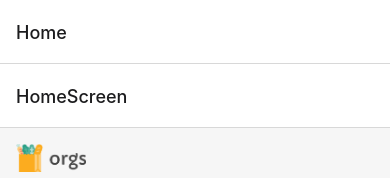
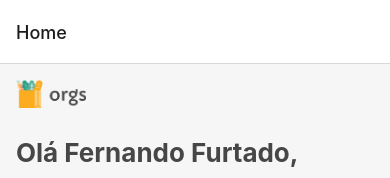
Before and after one commit to Fernando-EngComputacao/navigation-react-native, a React Native app: screen / in a window 390 px wide. Shown: the top 178 px of the page. Built offline with nearby package versions, Linux system fonts and the light colour scheme.

Commit message:
Remoção dos títulos Mobile

```diff
--- a/src/components/Topo.js
+++ b/src/components/Topo.js
@@ -6,18 +6,20 @@
 import Gradiente from '../assets/gradiente.svg';
 import topo from '../assets/topo.png';
 import VoltarSVG from '../assets/voltar.svg';
+import { useNavigation } from '@react-navigation/native';
 
 const largura = Dimensions.get('screen').width;
 const ALTURA_PADRAO = 270;
 
 export default function Topo({ titulo, imagem = topo, altura = ALTURA_PADRAO }) {
+  const navigation = useNavigation();
   const estilos = funcaoEstilos(altura);
   return <>
     <Image source={imagem} style={estilos.topo} />
     <Gradiente width={largura} height={130 / 360 * largura} style={estilos.gradiente}/>
     <Texto style={estilos.titulo}>{ titulo }</Texto>
     <TouchableOpacity
-      onPress={() => {}}
+      onPress={() => {navigation.goBack()}}
       style={estilos.botaoVoltar}>
       <VoltarSVG color='white' style={estilos.voltar} />
     </TouchableOpacity>
--- a/src/routes/ProductorRoutes.js
+++ b/src/routes/ProductorRoutes.js
@@ -7,7 +7,7 @@
 export default function ProductorRoutes({ComponentePrincipal = Home}) {
     const Stack = createNativeStackNavigator();
 
-    return <Stack.Navigator>
+    return <Stack.Navigator screenOptions={{headerShown: false}}>
         <Stack.Screen name="HomeScreen" component={ComponentePrincipal} />
         <Stack.Screen name="Produtor" component={Produtor} />
     </Stack.Navigator>
```
